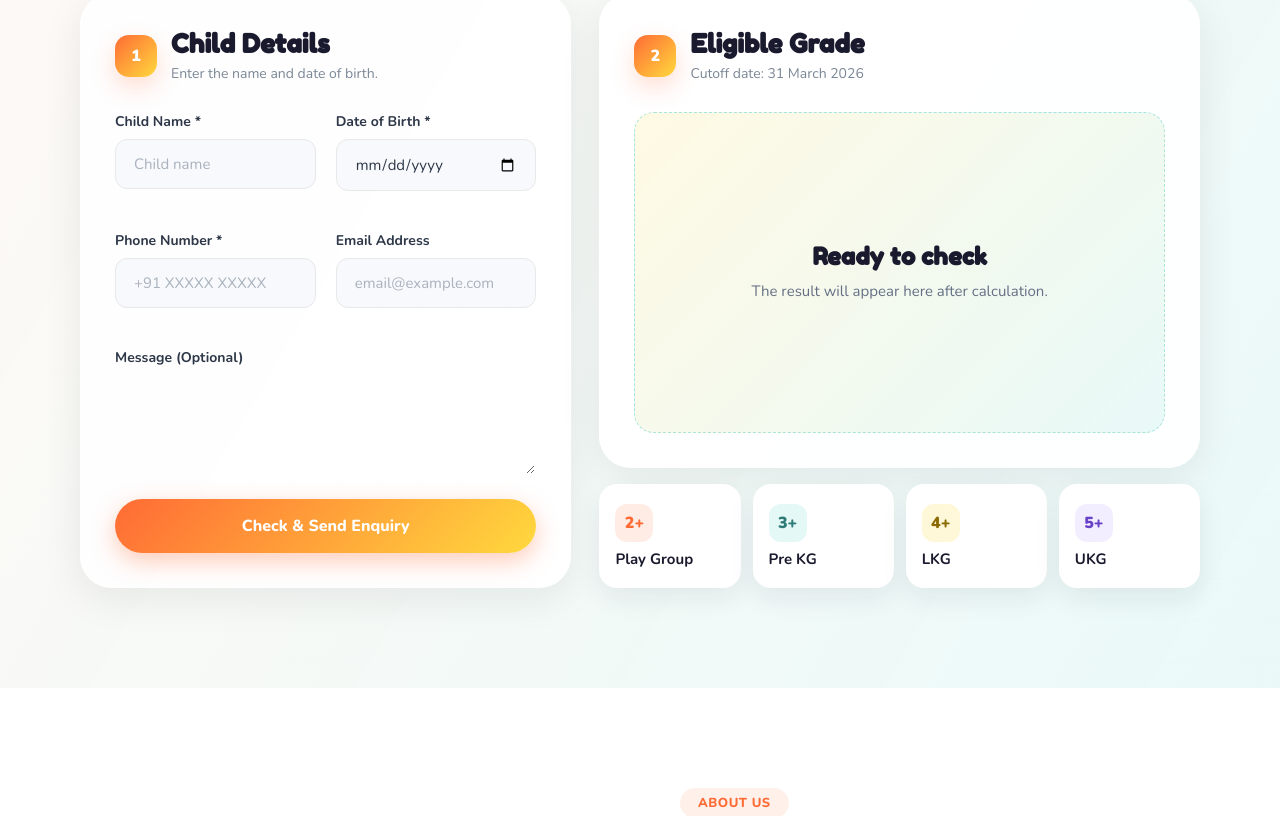
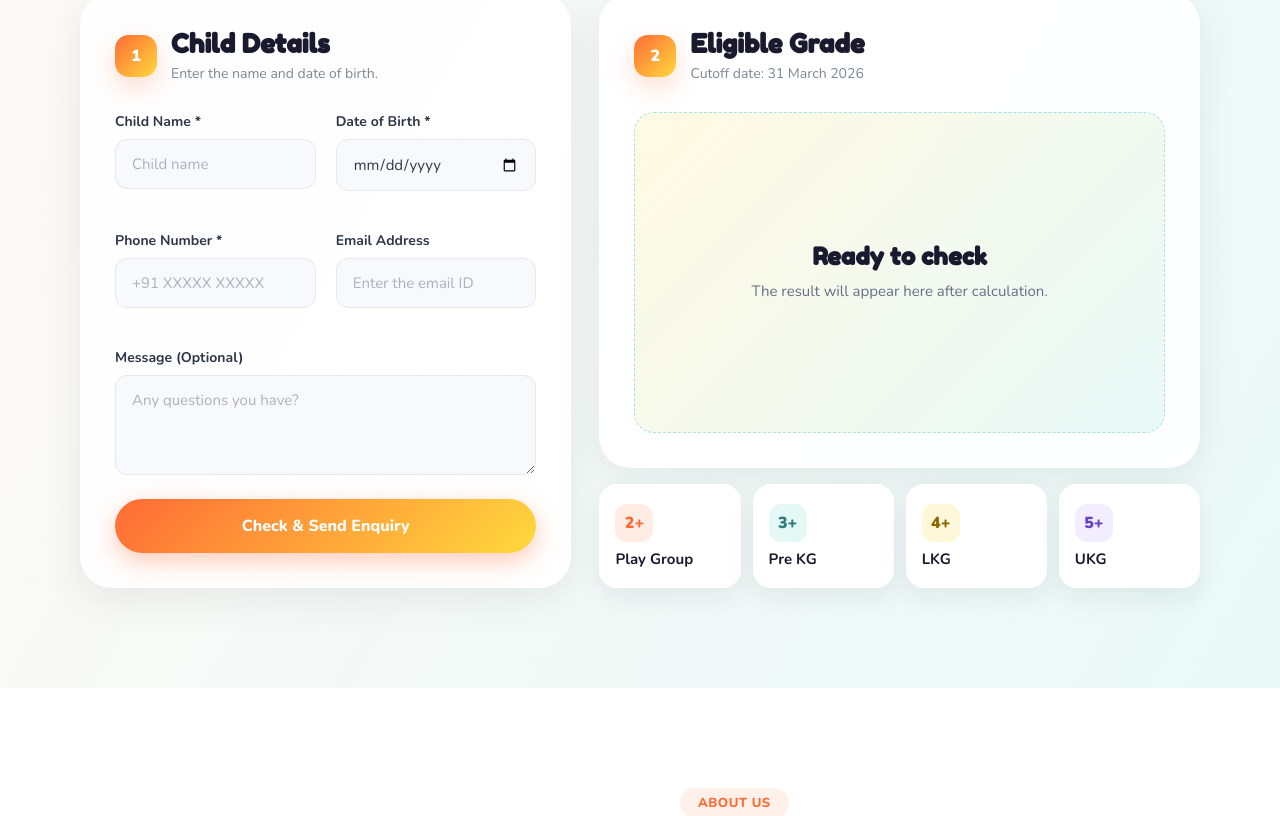
Before and after one commit to nihal-sam/vt-kindergarten-frontend, a React (Vite) app: page / in a window 1280 px wide. Shown: the part 1290-2106 px from the top of the page. Built offline with nearby package versions, Linux system fonts and the light colour scheme; no server answers.

Commit message:
Fix message box styling, email placeholder, and footer logo text alignment

```diff
--- a/src/components/AgeEligibilityCalculator.jsx
+++ b/src/components/AgeEligibilityCalculator.jsx
@@ -211,7 +211,7 @@ export default function AgeEligibilityCalculator({ onInteraction }) {
                   onFocus={onInteraction}
                   onPointerDown={onInteraction}
                   onChange={(event) => setEmail(event.target.value)}
-                  placeholder="email@example.com"
+                  placeholder="Enter the email ID"
                 />
               </div>
             </div>
--- a/src/components/Footer.jsx
+++ b/src/components/Footer.jsx
@@ -5,9 +5,11 @@ function Footer() {
     <footer className="footer">
       <div className="footer-top" style={{ display: 'flex', flexDirection: 'column', alignItems: 'center', textAlign: 'center', gap: '32px' }}>
         <div className="footer-brand" style={{ display: 'flex', flexDirection: 'column', alignItems: 'center' }}>
-          <div className="footer-brand-heading" style={{ justifyContent: 'center' }}>
+          <div className="footer-brand-heading" style={{ justifyContent: 'center', alignItems: 'center' }}>
             <img src="/assets/vt-logo.png" alt="VT Kindergarten Pre School logo" />
-            <h2>VT <span>Kindergarten</span></h2>
+            <h2 style={{ display: 'flex', flexDirection: 'column', alignItems: 'center', lineHeight: '1' }}>
+              VT <span>Kindergarten</span>
+            </h2>
           </div>
           <p style={{ maxWidth: '600px', margin: '0 auto 24px' }}>
             A nurturing, play-based learning environment where every child discovers
--- a/src/index.css
+++ b/src/index.css
@@ -950,19 +950,26 @@ body {
 
 .eligibility-section .form-group label { color: var(--text); }
 
-.eligibility-section .form-group input {
+.eligibility-section .form-group input,
+.eligibility-section .form-group textarea {
   width: 100%;
   background: var(--light);
   border: 1.5px solid #e8e8e8;
   color: var(--text);
-}
-
-.eligibility-section .form-group input::placeholder { color: #aab2bd; }
-
-.eligibility-section .form-group input:focus {
+  font-family: inherit;
+  padding: 14px 16px;
+  border-radius: 12px;
+}
+
+.eligibility-section .form-group input::placeholder,
+.eligibility-section .form-group textarea::placeholder { color: #aab2bd; }
+
+.eligibility-section .form-group input:focus,
+.eligibility-section .form-group textarea:focus {
   border-color: var(--primary);
   background: white;
   box-shadow: 0 0 0 4px rgba(255, 107, 53, 0.08);
+  outline: none;
 }
 
 .eligibility-error {
```
